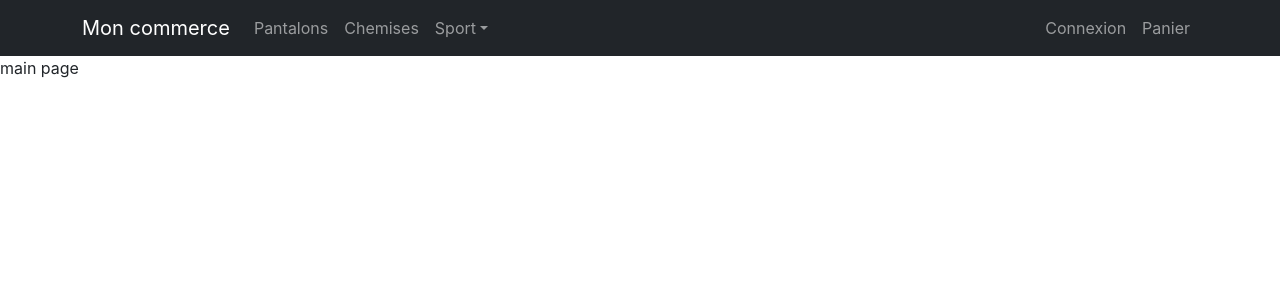
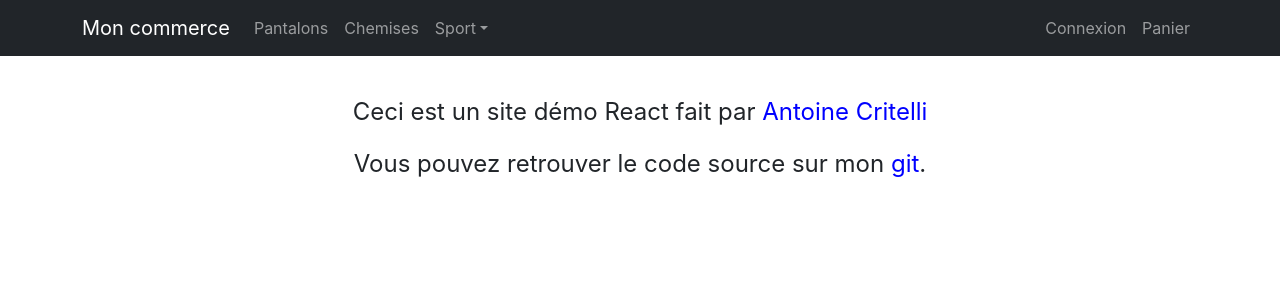
Before and after one commit to AntoineCritelli/ReactApp, a React (Create React App) app: page / in a window 1280 px wide. Shown: the top 300 px of the page. Built offline with nearby package versions, Linux system fonts and the light colour scheme.

Commit message:
Ajout lien vers git et cv

```diff
--- a/src/components/MainPage.js
+++ b/src/components/MainPage.js
@@ -4,8 +4,13 @@ import '../css/MainPage.css';
 class MainPage extends Component {
     render () {
         return (
-            <div>
-                main page
+            <div className="MainPage">
+                <p>
+                Ceci est un site démo React fait par <a href="/CV.pdf" target="_blank" className="lien">Antoine Critelli</a>
+                </p>
+                <p>
+                    Vous pouvez retrouver le code source sur mon <a href="https://github.com/AntoineCritelli/ReactApp" target="_blank" className="lien">git</a>.
+                </p>
             </div>
         )
     }
--- a/src/css/MainPage.css
+++ b/src/css/MainPage.css
@@ -0,0 +1,23 @@
+.MainPage {
+    position: relative;
+    left: 10%;
+    width: 80%;
+    height: 100%;
+    margin-top: 3%;
+    font-size: x-large;
+    text-align: center;
+}
+
+.nom {
+    font-weight: bold;
+}
+
+.lien {
+    all: unset;
+    color: blue;
+}
+
+.lien:hover {
+    cursor: pointer;
+    text-decoration: underline blue solid;
+}
--- a/src/css/ProductPage.css
+++ b/src/css/ProductPage.css
@@ -14,7 +14,6 @@
     top: 0%;
     width: 50%;
     height: 50%;
-    border: black solid 2px;
 }
 
 .ProductDescription {
@@ -23,7 +22,6 @@
     right: 0%;
     top: 0%;
     width: 45%;
-    border: black solid 2px;
     padding-left: 1%;
 }
 
```
Also changed, not shown: 1 other file (tests, documents, lock files or other folders).
